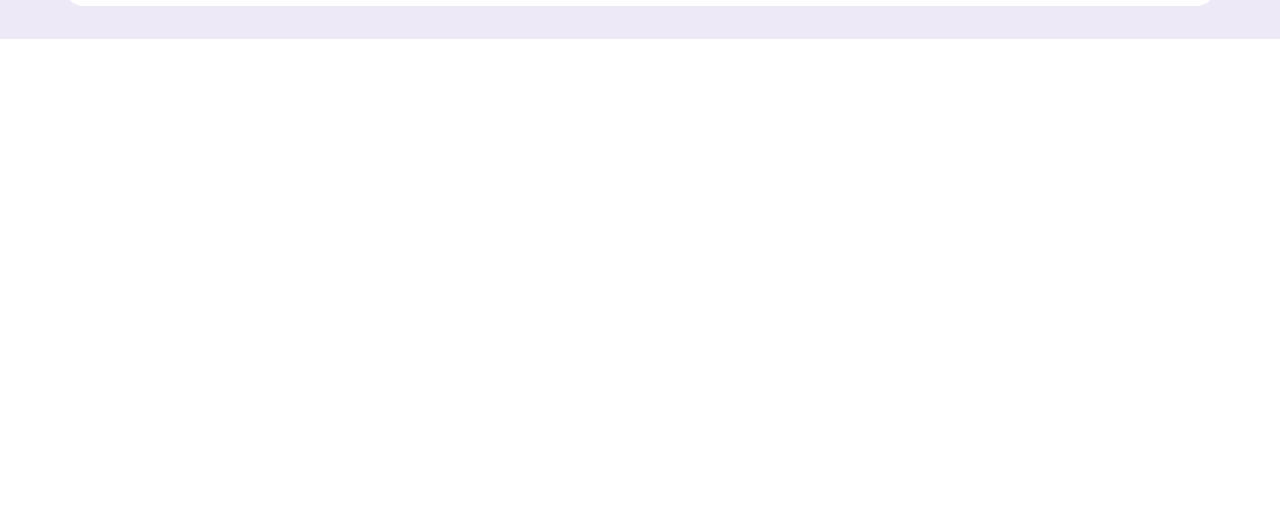
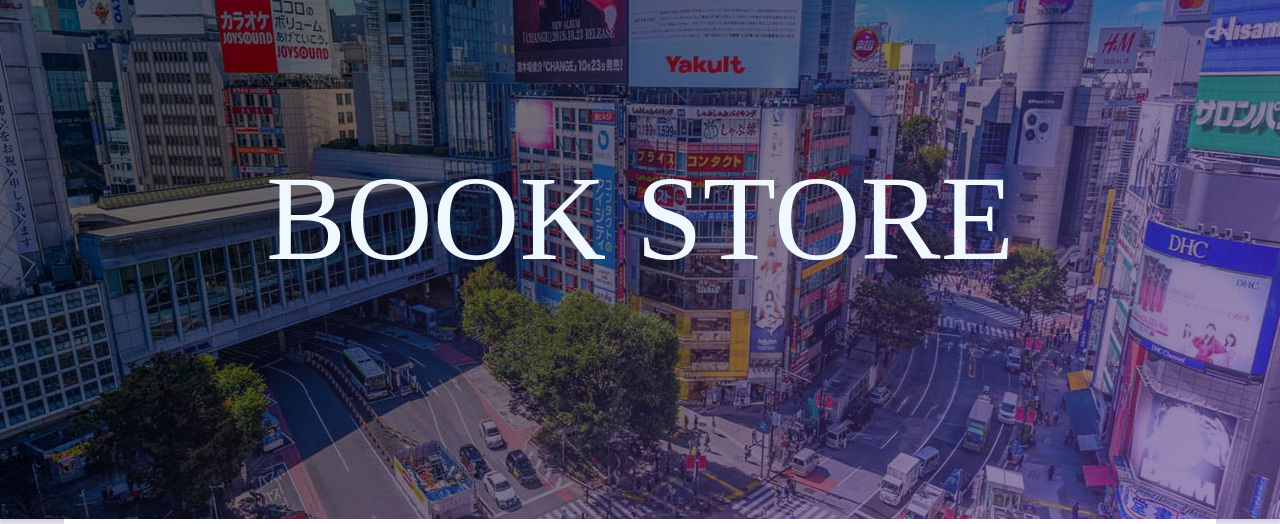
Before and after one commit to N0T4/CWD-Bookstore, an Astro site: page /location in a window 1280 px wide. Shown: the part 81-605 px from the top of the page. Built offline with nearby package versions, Linux system fonts and the light colour scheme; Astro itself is replaced by a stand-in of ours; a web font is replaced by a local one.

Commit message:
Updated about-team.astro file

```diff
--- a/src/pages/location.astro
+++ b/src/pages/location.astro
@@ -2,4 +2,43 @@
 import Layout from "./layout.astro";
 ---
 
-<Layout />
+<Layout>
+    <section class="headimage">
+        <img src="../../locationimg.jpg" />
+        <h1>BOOK STORE</h1>
+    </section>
+</Layout>
+
+<style>
+    .headimage {
+    overflow: hidden;
+    width: 100%;
+    height: 600px;
+    flex-shrink: 0;
+    background: var(
+      --MAINGR,
+      linear-gradient(130deg, #000 25.43%, #8c5ee7 140.97%)
+    );
+
+    box-shadow: 0px 4px 4px 0px rgba(0, 0, 0, 0.25);
+    color: aliceblue;
+    display: flex;
+    justify-content: center;
+    align-items: center;
+  }
+  .headimage > h1 {
+    text-align: center;
+    font-family: "Libre Barcode 39 Extended Text";
+    font-size: 120px;
+    font-style: normal;
+    font-weight: 400;
+    line-height: normal;
+    margin: 0;
+    position: absolute;
+  }
+  .headimage > img {
+    width: 100%;
+    height: 600px;
+    opacity: 0.4;
+  }
+</style>
```
Also changed, not shown: src/pages/about-team.astro (+5 -5 lines), public/locationimg.jpg (added).
